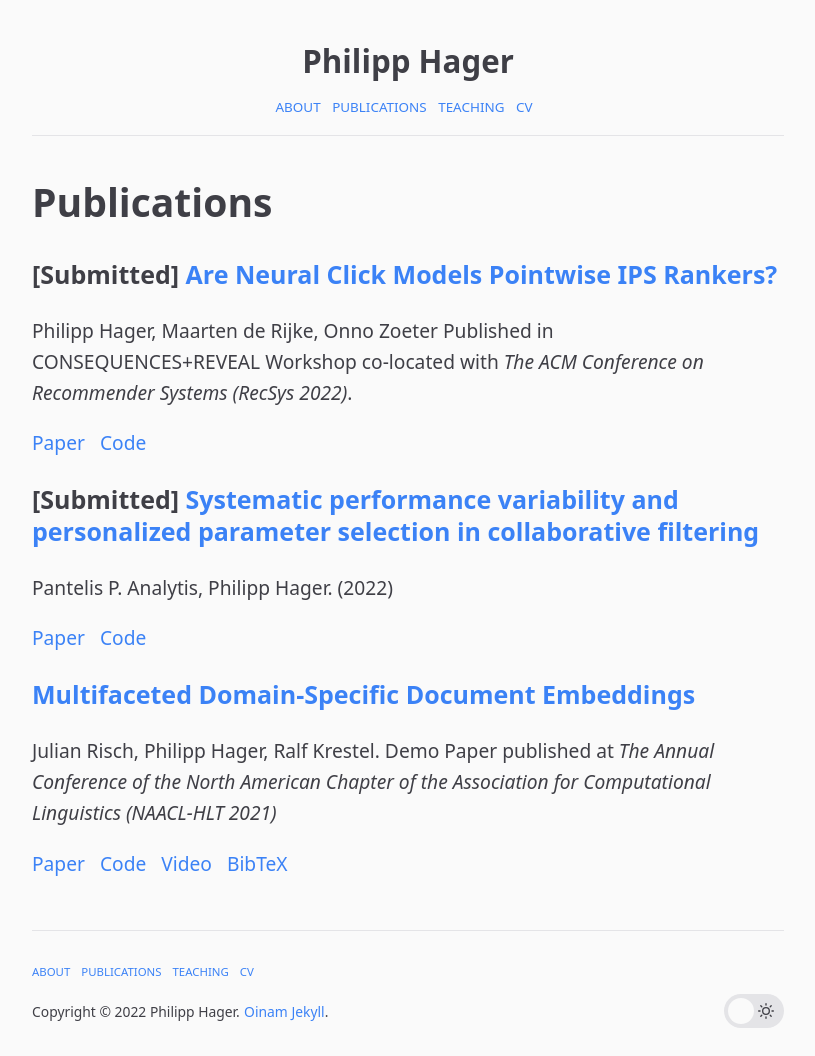
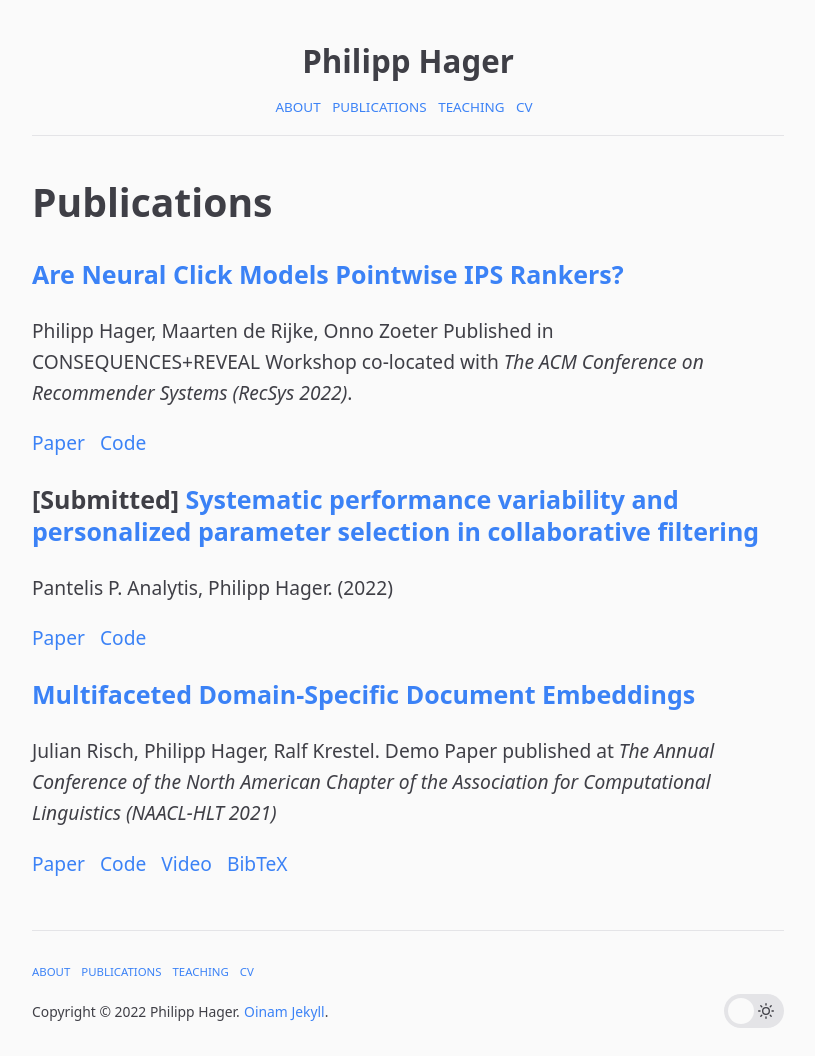
Before and after one commit to philipphager/philipphager.github.io, a Jekyll site: the page built from publications.md, in a window 1280 px wide. Shown: the whole page, without its empty margins (232-1047 px from the left). Built offline with Jekyll 4.4.1, drawn with Linux system fonts in a browser that asks for light colours.

Commit message:
Update title

```diff
--- a/publications.md
+++ b/publications.md
@@ -4,7 +4,7 @@ title: Publications
 permalink: /publications/
 ---
 
-### [Submitted] [Are Neural Click Models Pointwise IPS Rankers?]()
+### [Are Neural Click Models Pointwise IPS Rankers?]()
 Philipp Hager, Maarten de Rijke, Onno Zoeter
 Published in CONSEQUENCES+REVEAL Workshop co-located with *The ACM Conference on Recommender Systems (RecSys 2022)*.
 
```
